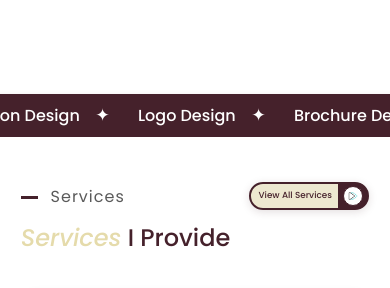
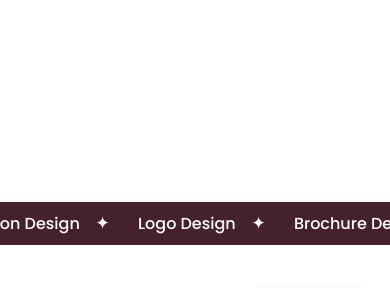
Before and after one commit to bhargav-13/Vaum-Branding-Studio-main, a React (Vite) app: page / in a window 390 px wide. Shown: the part 764-1052 px from the top of the page. Built offline with nearby package versions, Linux system fonts and the light colour scheme; a web font is replaced by a local one.

Commit message:
Refactor Home.css to improve margin handling for full-bleed sections

```diff
--- a/src/pages/Home.css
+++ b/src/pages/Home.css
@@ -757,8 +757,7 @@
 
     /* full-bleed */
     width: 100vw;
-    margin-left: calc(-50vw + 50%);
-    margin-top: -60px;  /* reduced negative margin for better spacing */
+    margin-left: calc(-50vw + 50%);  /* reduced negative margin for better spacing */
   }
 
   /* The cream diagonals - REMOVED for mobile */
```
